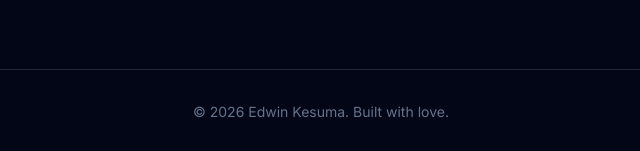
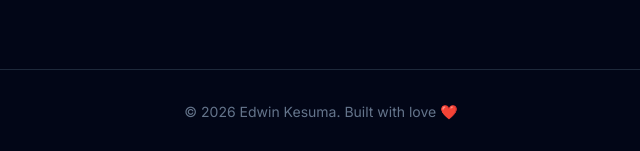
Before and after one commit to edwinkesuma/portofolio, a plain HTML site: page index.html in a window 1280 px wide. Shown: the part 5470-5621 px from the top of the page, 319-959 px from the left. Drawn offline with nearby package versions, Linux system fonts and the light colour scheme.

Commit message:
add some love

```diff
--- a/index.html
+++ b/index.html
@@ -687,7 +687,7 @@
 
 <!-- Footer -->
 <footer class="border-t border-slate-800 py-8 px-6 text-center text-slate-500 text-sm">
-    © 2026 Edwin Kesuma. Built with love.
+    © 2026 Edwin Kesuma. Built with love ❤️
 </footer>
 
 <script src="https://unpkg.com/lucide@latest"></script>
```
